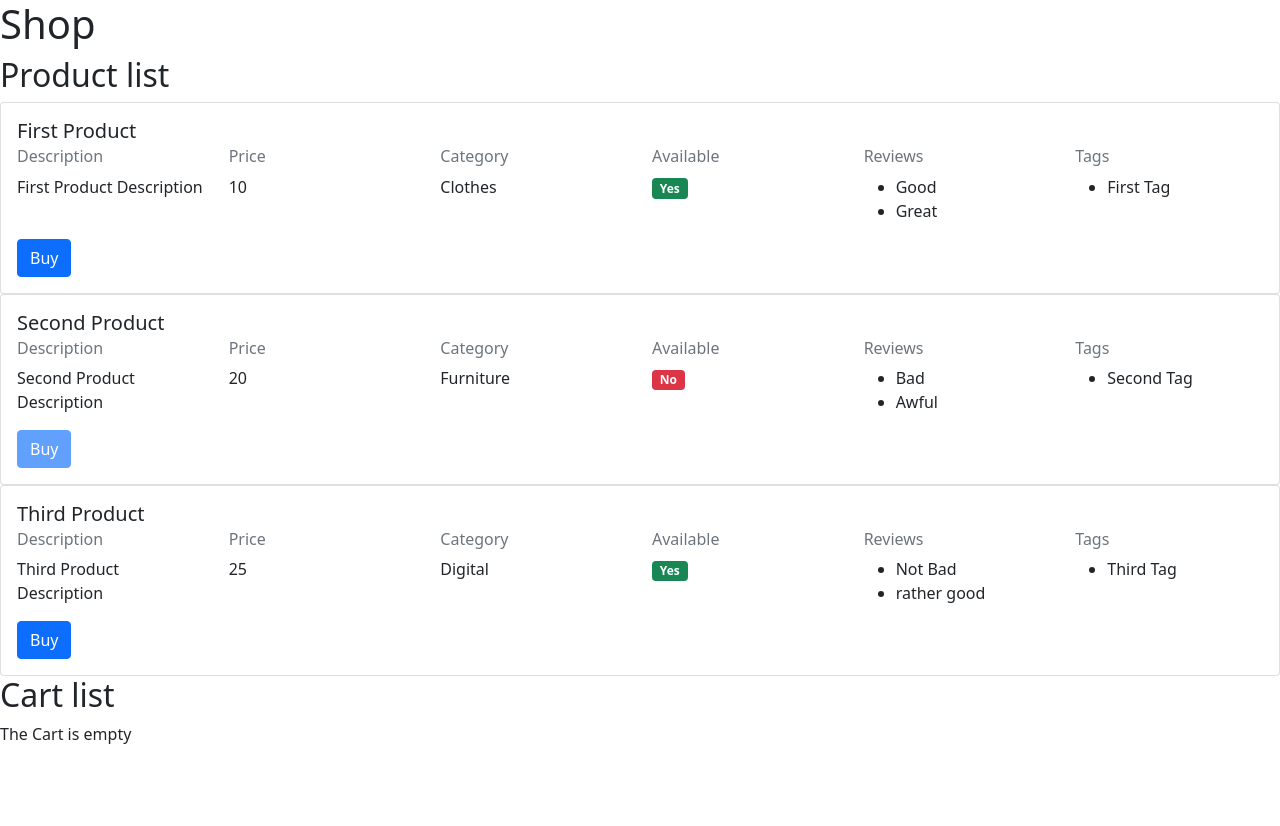
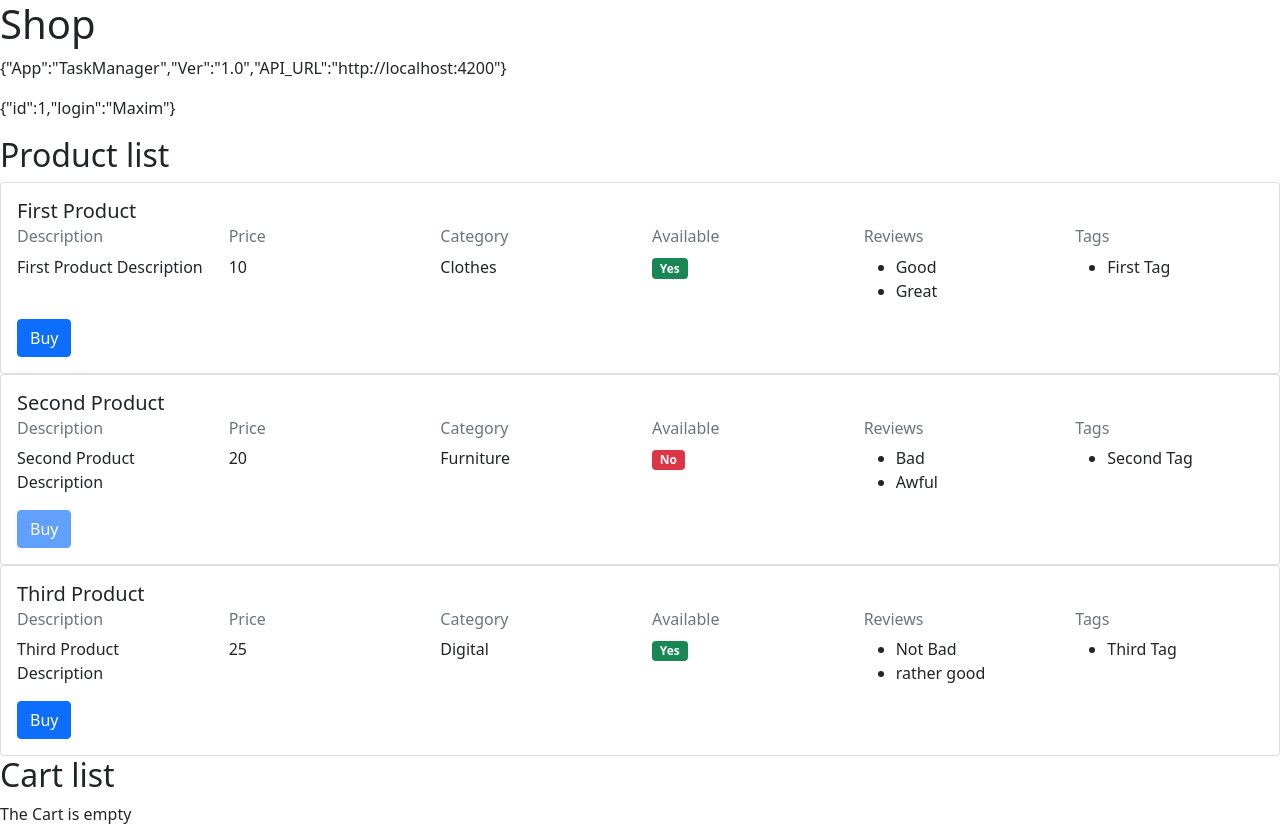
Before and after one commit to mklippa/angular-webinar, an Angular app: page / in a window 1280 px wide. Before the commit the page ends 800 px from the top, so only its background shows below. Built offline with nearby package versions, Linux system fonts and the light colour scheme.

Commit message:
ConfigOptionsService, ConstantsService

```diff
--- a/src/app/app.component.html
+++ b/src/app/app.component.html
@@ -1,4 +1,7 @@
 <h1 #appTitle></h1>
+
+<p>{{ appInfo }}</p>
+<p>{{ configOptions }}</p>
 
 <app-product-list (addToCart)="onAddToCart($event)"></app-product-list>
 
--- a/src/app/app.component.ts
+++ b/src/app/app.component.ts
@@ -1,18 +1,43 @@
-import { AfterViewInit, Component, ElementRef, ViewChild } from '@angular/core';
+import {
+  AfterViewInit,
+  Component,
+  ElementRef,
+  OnInit,
+  ViewChild,
+} from '@angular/core';
 
 import { CartService } from './cart/services/cart.service';
+import { ConfigOptionsService } from './core/services/config-options.service';
+import { ConstantService } from './core/services/constant.service';
 import { ProductModel } from './products/models/product.model';
 
 @Component({
   selector: 'app-root',
   templateUrl: './app.component.html',
-  styleUrls: ['./app.component.css']
+  styleUrls: ['./app.component.css'],
+  providers: [
+    {
+      provide: ConstantService,
+      useValue: {
+        App: 'TaskManager',
+        Ver: '1.0',
+        API_URL: 'http://localhost:4200',
+      },
+    },
+  ],
 })
-export class AppComponent implements AfterViewInit {
+export class AppComponent implements AfterViewInit, OnInit {
   @ViewChild('appTitle')
   appTitle!: ElementRef<HTMLHeadingElement>;
 
-  constructor(private cartService: CartService) {
+  constructor(
+    private cartService: CartService,
+    private constantService: ConstantService,
+    private configOptionsService: ConfigOptionsService
+  ) {}
+
+  ngOnInit(): void {
+    this.configOptionsService.setConfig({ id: 1, login: 'Maxim' });
   }
 
   ngAfterViewInit(): void {
@@ -22,4 +47,12 @@ export class AppComponent implements AfterViewInit {
   onAddToCart(product: ProductModel): void {
     this.cartService.addProduct(product);
   }
+
+  get appInfo(): string {
+    return JSON.stringify(this.constantService);
+  }
+
+  get configOptions(): string {
+    return JSON.stringify(this.configOptionsService.getConfig());
+  }
 }
--- /dev/null
+++ b/src/app/core/models/config.model.ts
@@ -0,0 +1,3 @@
+export class ConfigModel {
+  constructor(public id: number, public login: string, public email: string) {}
+}
--- /dev/null
+++ b/src/app/core/services/config-options.service.ts
@@ -0,0 +1,19 @@
+import { Injectable } from '@angular/core';
+import { ConfigModel } from '../models/config.model';
+
+@Injectable({
+  providedIn: 'root',
+})
+export class ConfigOptionsService {
+  private config!: ConfigModel;
+
+  constructor() {}
+
+  getConfig(): ConfigModel {
+    return { ...this.config };
+  }
+
+  setConfig(config: Partial<ConfigModel>): void {
+    this.config = { ...this.config, ...config };
+  }
+}
--- /dev/null
+++ b/src/app/core/services/constant.service.ts
@@ -0,0 +1,9 @@
+import { Injectable } from '@angular/core';
+
+@Injectable({
+  providedIn: 'root'
+})
+export class ConstantService {
+
+  constructor() { }
+}
--- a/src/app/products/models/product.model.ts
+++ b/src/app/products/models/product.model.ts
@@ -1,7 +1,6 @@
 import { Category } from 'src/app/shared/enums/categroy.enum';
 
 export class ProductModel {
-
   constructor(
     public id: number,
     public name: string,
@@ -10,6 +9,6 @@ export class ProductModel {
     public category: Category,
     public isAvailable: boolean,
     public reviews: string[],
-    public tags: string[],
-  ) { }
+    public tags: string[]
+  ) {}
 }
```
